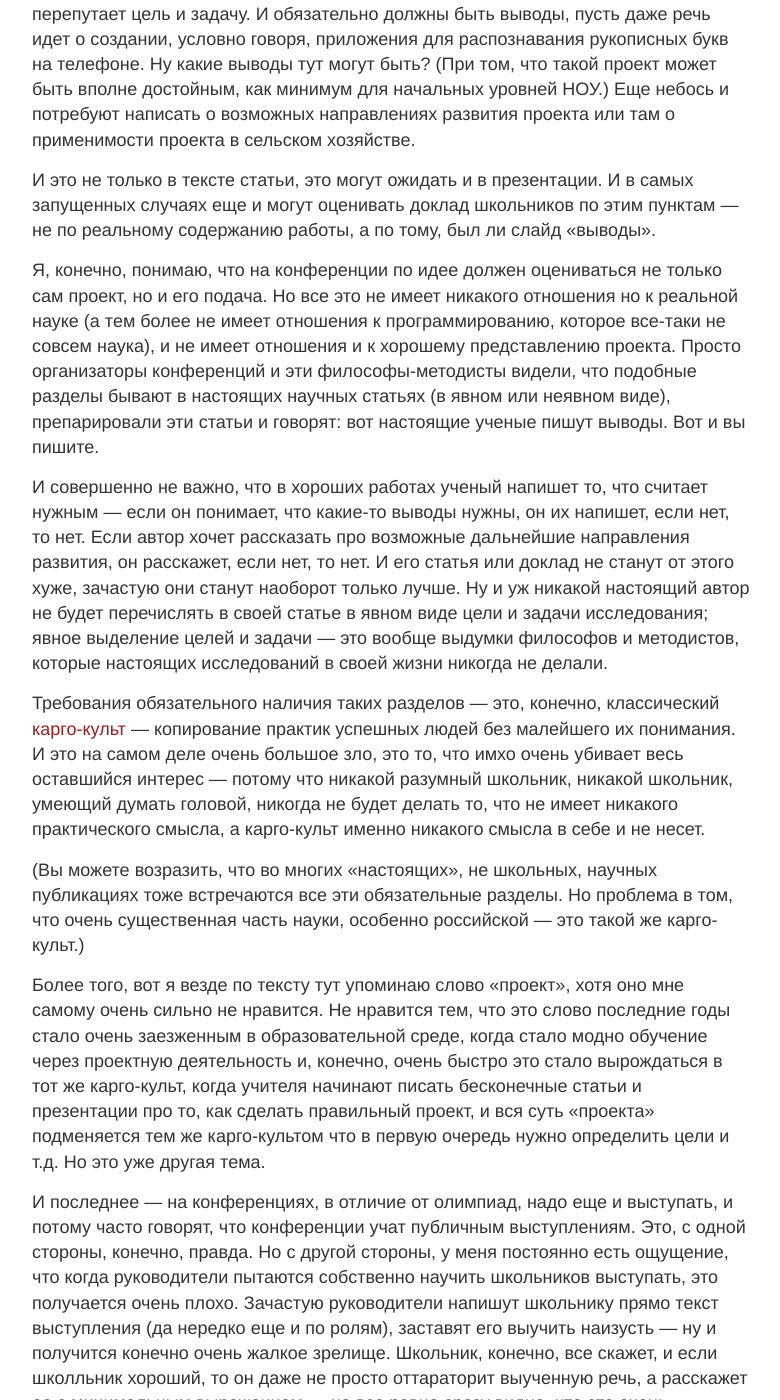
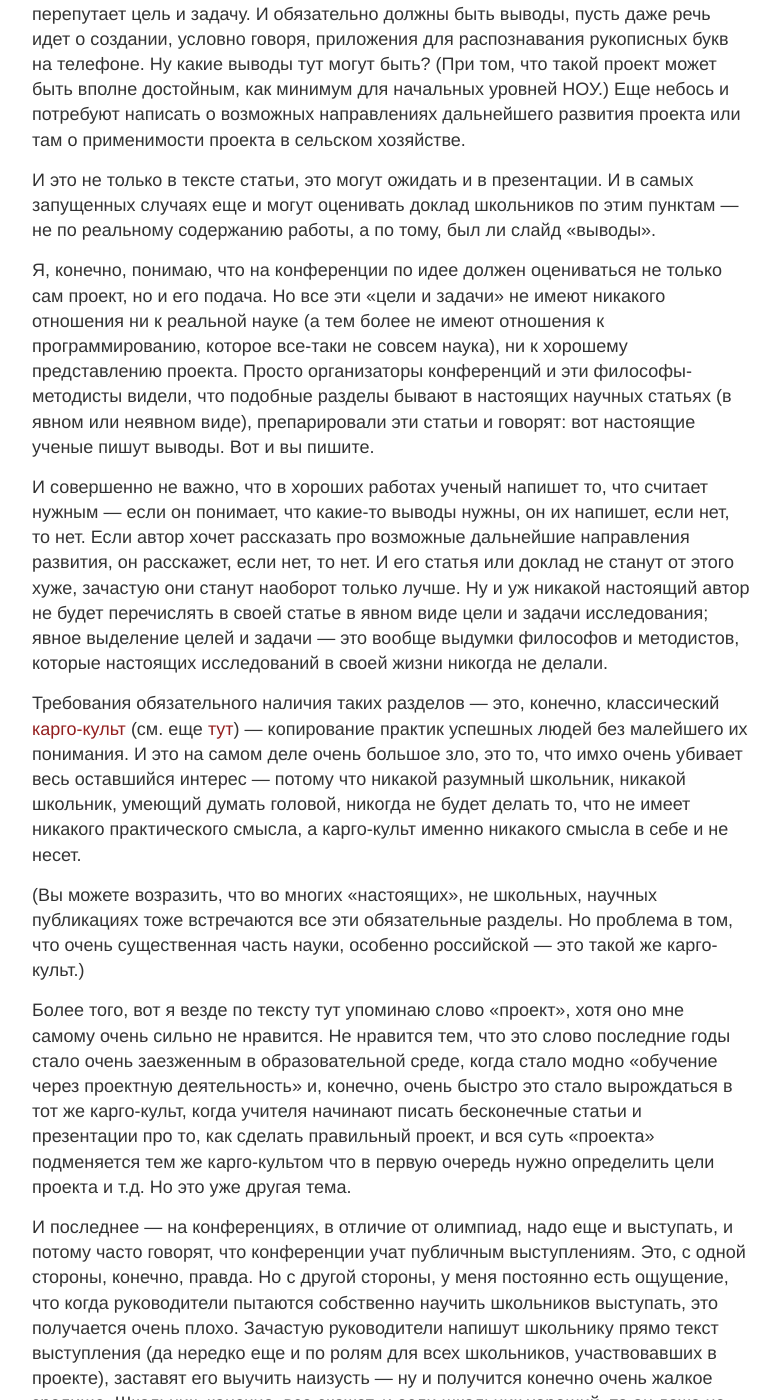
Before and after one commit to petr-kalinin/algoprog-blog, a Jekyll site: the page built from _posts/2019-12-01-nou.md, in a window 1280 px wide and 1400 px high, scrolled down 3143 px. Shown: the whole window, without its empty margins (248-1028 px from the left). Built offline with Jekyll 4.4.1, drawn with Linux system fonts in a browser that asks for light colours; some of the changed text lies outside the part shown.

Commit message:
Fix typos in nou

```diff
--- a/_posts/2019-12-01-nou.md
+++ b/_posts/2019-12-01-nou.md
@@ -78,21 +78,22 @@ title: Про научные общества учащихся, школьные
 
 Наконец, есть еще одна, очень неприятная причина — это излишняя забюрократизированность и карго-культовость конференций.
 Если вы едете на конференцию, вы скорее всего должны написать какой-нибудь текст по вашему докладу — тезисы, а то и полноценную статью.
-Школьники, конечно, не очень понимаю, как пишутся настоящие научные статьи. Но проблема в том, что и руководители, и тем более организаторы конференций
+Школьники, конечно, не очень понимают, как пишутся настоящие научные статьи. Но проблема в том, что и руководители, и тем более организаторы конференций
 зачастую как будто тоже не понимают, как настоящие статьи пишутся. Но их кто-то (какие-нибудь философы-методисты) научили, допустим,
 что у каждого исследования, каждого *проекта* должны быть *цели* и *задачи*. Должны быть *выводы*. Должно быть *введение*, в идеале
 с обзором литературы. И вот эти организаторы, а хуже того и руководители начинают от школьников требовать, чтобы в их статье
 был отдельный раздел «цели и задачи», и там эти цели и задачи были бы сформулированы, и не дай бог школьник перепутает цель и задачу.
 И обязательно должны быть выводы, пусть даже речь идет о создании, условно говоря, приложения для распознавания рукописных букв на телефоне.
 Ну какие выводы тут могут быть? (При том, что такой проект может быть вполне достойным, как минимум для начальных уровней НОУ.)
-Еще небось и потребуют написать о возможных направлениях развития проекта или там о применимости проекта в сельском хозяйстве.
+Еще небось и потребуют написать о возможных направлениях дальнейшего развития проекта или там о применимости проекта в сельском хозяйстве.
 
 И это не только в тексте статьи, это могут ожидать и в презентации. И в самых запущенных случаях еще и могут оценивать
 доклад школьников по этим пунктам — не по реальному содержанию работы, а по тому, был ли слайд «выводы».
 
 Я, конечно, понимаю, что на конференции по идее должен оцениваться не только сам проект, но и его подача.
-Но все это не имеет никакого отношения но к реальной науке (а тем более не имеет отношения к программированию, которое все-таки не совсем наука),
-и не имеет отношения и к хорошему представлению проекта. Просто организаторы конференций и эти философы-методисты видели,
+Но все эти «цели и задачи» не имеют никакого отношения ни к реальной науке
+(а тем более не имеют отношения к программированию, которое все-таки не совсем наука),
+ни к хорошему представлению проекта. Просто организаторы конференций и эти философы-методисты видели,
 что подобные разделы бывают в настоящих научных статьях (в явном или неявном виде), препарировали эти статьи и говорят:
 вот настоящие ученые пишут выводы. Вот и вы пишите.
 
@@ -103,7 +104,7 @@ title: Про научные общества учащихся, школьные
 это вообще выдумки философов и методистов, которые настоящих исследований в своей жизни никогда не делали.
 
 Требования обязательного наличия таких разделов — это, конечно, классический
-[карго-культ](http://ru.wikipedia.org/wiki/Карго-культ) — копирование практик успешных людей без малейшего их понимания.
+[карго-культ](http://ru.wikipedia.org/wiki/Карго-культ) (см. еще [тут](https://ru.wikipedia.org/wiki/Наука_самолётопоклонников)) — копирование практик успешных людей без малейшего их понимания.
 И это на самом деле очень большое зло, это то, что имхо очень убивает весь оставшийся интерес — потому что никакой разумный школьник,
 никакой школьник, умеющий думать головой, никогда не будет делать то, что не имеет никакого практического смысла, а карго-культ именно никакого смысла
 в себе и не несет.
@@ -112,15 +113,16 @@ title: Про научные общества учащихся, школьные
 Но проблема в том, что очень существенная часть науки, особенно российской — это такой же карго-культ.)
 
 Более того, вот я везде по тексту тут упоминаю слово «проект», хотя оно мне самому очень сильно не нравится. Не нравится тем,
-что это слово последние годы стало очень заезженным в образовательной среде, когда стало модно обучение через проектную деятельность
+что это слово последние годы стало очень заезженным в образовательной среде, когда стало модно «обучение через проектную деятельность»
 и, конечно, очень быстро это стало вырождаться в тот же карго-культ, когда учителя начинают писать бесконечные статьи и презентации
 про то, как сделать правильный проект, и вся суть «проекта» подменяется тем же карго-культом что в первую очередь нужно определить
-цели и т.д. Но это уже другая тема.
+цели проекта и т.д. Но это уже другая тема.
 
 И последнее — на конференциях, в отличие от олимпиад, надо еще и выступать, и потому часто говорят, что конференции учат публичным выступлениям.
 Это, с одной стороны, конечно, правда. Но с другой стороны, у меня постоянно есть ощущение, что когда руководители пытаются собственно
-научить школьников выступать, это получается очень плохо. Зачастую руководители напишут школьнику прямо текст выступления (да нередко еще и по ролям),
-заставят его выучить наизусть — ну и получится конечно очень жалкое зрелище. Школьник, конечно, все скажет, и если школльник хороший,
+научить школьников выступать, это получается очень плохо. Зачастую руководители напишут школьнику прямо текст выступления
+(да нередко еще и по ролям для всех школьников, участвовавших в проекте),
+заставят его выучить наизусть — ну и получится конечно очень жалкое зрелище. Школьник, конечно, все скажет, и если школьник хороший,
 то он даже не просто оттараторит выученную речь, а расскажет ее с минимальным выражением — но все равно сразу видно, что это очень неестественно.
 Получается опять тот же карго-культ, но на этот раз карго-культ хорошего выступления. А на самом деле хорошее выстуление, имхо,
 проистекает вовсе не от тщательно разученного доклада, а от глубокого понимания темы; хорошие выступления имхо почти
```
Also changed, not shown: other parts of _posts/2019-12-01-nou.md (+5 -5 lines).
